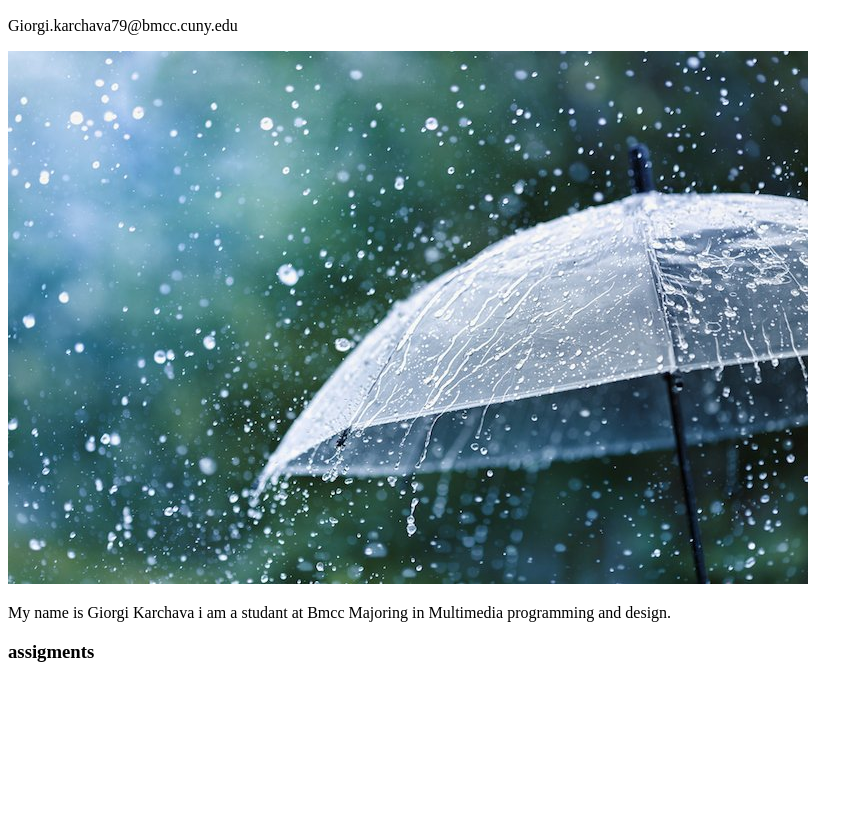
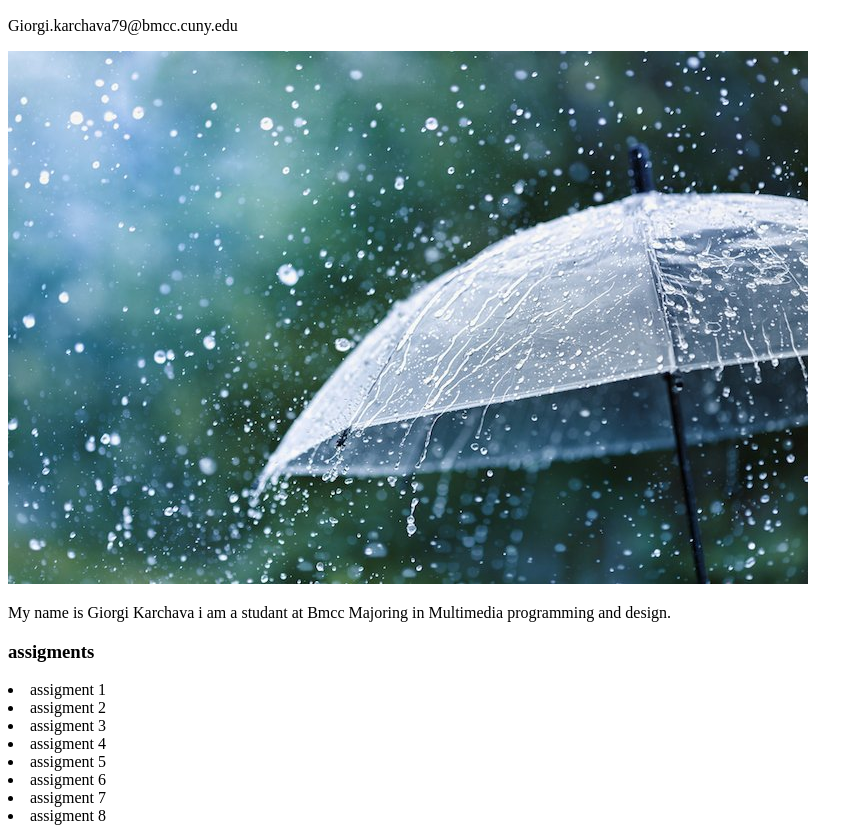
Before and after one commit to GOhonBl/mmp240n, a plain HTML site: page index.html in a window 1280 px wide. Shown: the part 110-943 px from the top of the page, without its empty margins (0-863 px from the left). Before the commit the page ends 800 px from the top, so only its background shows below. Drawn offline with Linux system fonts and the light colour scheme.

Commit message:
starting now

```diff
--- a/index.html
+++ b/index.html
@@ -22,7 +22,14 @@
     <h3>assigments </h3>
 
     <ui>
-
+<Li> assigment 1 </Li>
+<Li> assigment 2</Li>
+<Li> assigment 3</Li>
+<Li> assigment 4</Li>
+<Li> assigment 5</Li>
+<Li> assigment 6</Li>
+<Li> assigment 7</Li>
+<Li> assigment 8</Li>
     </ui>
 
 </body>
```
